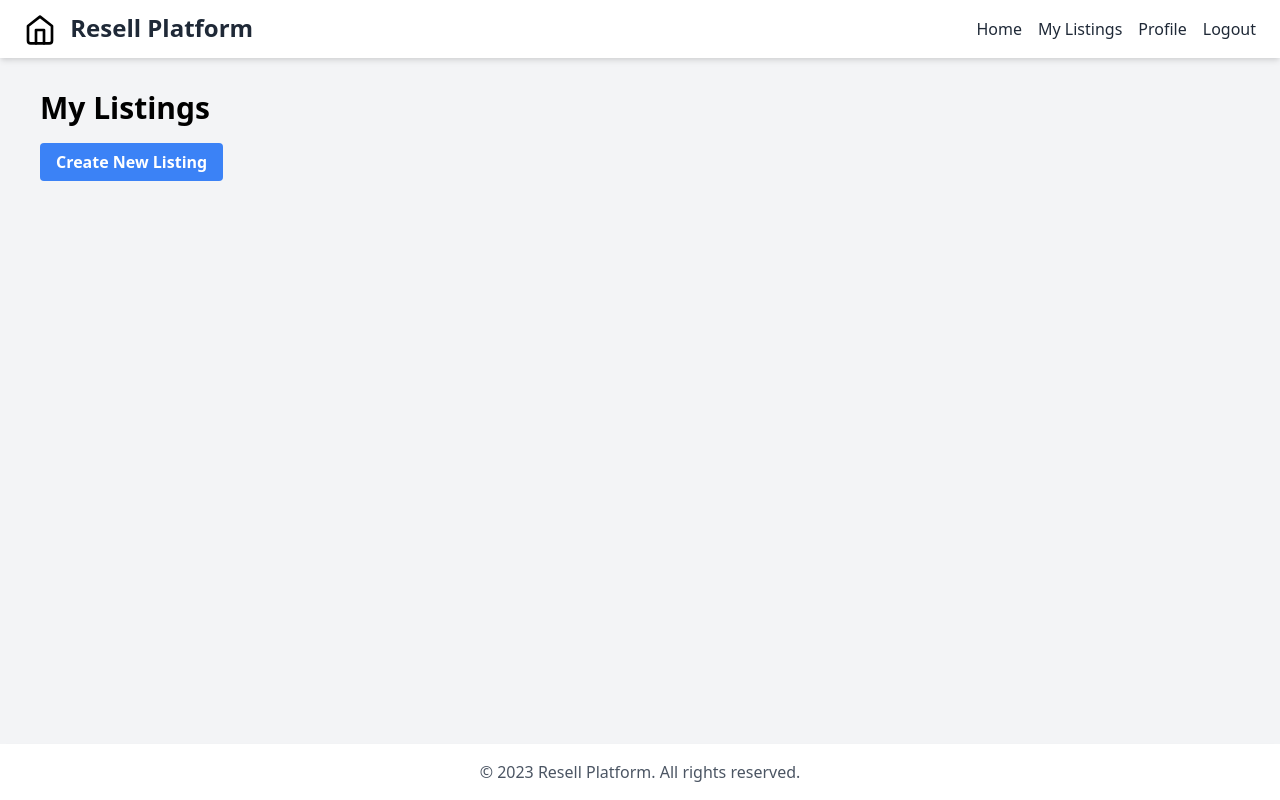
After one commit to johnmilanoski/repl_resellitems, a Flask app: page /my_listings in a window 1280 px wide. The commit adds this page. Run offline with Flask 3, Linux system fonts and the light colour scheme; the visitor is signed in with stand-in values (Sample User, id 1); data that the repository does not hold is empty.

```diff
--- a/routes.py
+++ b/routes.py
@@ -17,6 +17,12 @@ def allowed_file(filename):
 def index():
     listings = Listing.query.filter_by(status='active').order_by(Listing.id.desc()).limit(10).all()
     return render_template('index.html', listings=listings)
+
+@main.route('/my_listings')
+@login_required
+def my_listings():
+    listings = current_user.listings.order_by(Listing.id.desc()).all()
+    return render_template('my_listings.html', listings=listings)
 
 @main.route('/create_listing', methods=['GET', 'POST'])
 @login_required
--- a/templates/base.html
+++ b/templates/base.html
@@ -20,7 +20,7 @@
                 <div class="hidden md:flex items-center space-x-4">
                     <a href="{{ url_for('main.index') }}" class="text-gray-800 hover:text-gray-700">Home</a>
                     {% if current_user.is_authenticated %}
-                        <a href="{{ url_for('main.create_listing') }}" class="text-gray-800 hover:text-gray-700">Create Listing</a>
+                        <a href="{{ url_for('main.my_listings') }}" class="text-gray-800 hover:text-gray-700">My Listings</a>
                         <a href="{{ url_for('main.profile') }}" class="text-gray-800 hover:text-gray-700">Profile</a>
                         {% if current_user.is_admin %}
                             <a href="{{ url_for('admin.admin_panel') }}" class="text-gray-800 hover:text-gray-700">Admin Panel</a>
@@ -42,7 +42,7 @@
             <div id="mobile-menu" class="md:hidden hidden mt-3">
                 <a href="{{ url_for('main.index') }}" class="block py-2 text-gray-800 hover:text-gray-700">Home</a>
                 {% if current_user.is_authenticated %}
-                    <a href="{{ url_for('main.create_listing') }}" class="block py-2 text-gray-800 hover:text-gray-700">Create Listing</a>
+                    <a href="{{ url_for('main.my_listings') }}" class="block py-2 text-gray-800 hover:text-gray-700">My Listings</a>
                     <a href="{{ url_for('main.profile') }}" class="block py-2 text-gray-800 hover:text-gray-700">Profile</a>
                     {% if current_user.is_admin %}
                         <a href="{{ url_for('admin.admin_panel') }}" class="block py-2 text-gray-800 hover:text-gray-700">Admin Panel</a>
--- /dev/null
+++ b/templates/my_listings.html
@@ -0,0 +1,33 @@
+{% extends "base.html" %}
+
+{% block title %}My Listings - Resell Platform{% endblock %}
+
+{% block content %}
+<div class="container mx-auto px-4">
+    <h1 class="text-3xl font-bold mb-6">My Listings</h1>
+    <div class="mb-4">
+        <a href="{{ url_for('main.create_listing') }}" class="bg-blue-500 hover:bg-blue-700 text-white font-bold py-2 px-4 rounded">Create New Listing</a>
+    </div>
+    <div class="grid grid-cols-1 md:grid-cols-2 lg:grid-cols-3 gap-4">
+        {% for listing in listings %}
+        <div class="bg-white shadow-md rounded-lg overflow-hidden">
+            {% if listing.photos.first() %}
+            <img src="{{ url_for('static', filename='uploads/' + listing.photos.first().filename) }}" alt="{{ listing.title }}" class="w-full h-48 object-cover">
+            {% else %}
+            <div class="w-full h-48 bg-gray-200 flex items-center justify-center">
+                <span class="text-gray-500">No image</span>
+            </div>
+            {% endif %}
+            <div class="p-4">
+                <h3 class="text-xl font-semibold mb-2">{{ listing.title }}</h3>
+                <p class="text-gray-600 mb-2">${{ "%.2f"|format(listing.price) }}</p>
+                <p class="text-gray-500 mb-2">{{ listing.location }}</p>
+                <p class="text-gray-500 mb-2">Status: {{ listing.status }}</p>
+                <a href="{{ url_for('main.view_listing', listing_id=listing.id) }}" class="text-blue-500 hover:text-blue-700">View Listing</a>
+                <a href="{{ url_for('main.edit_listing', listing_id=listing.id) }}" class="text-blue-500 hover:text-blue-700 ml-2">Edit</a>
+            </div>
+        </div>
+        {% endfor %}
+    </div>
+</div>
+{% endblock %}
```
Also changed, not shown: image.png, static/uploads/FF-FSR90-14.jpg (added).
